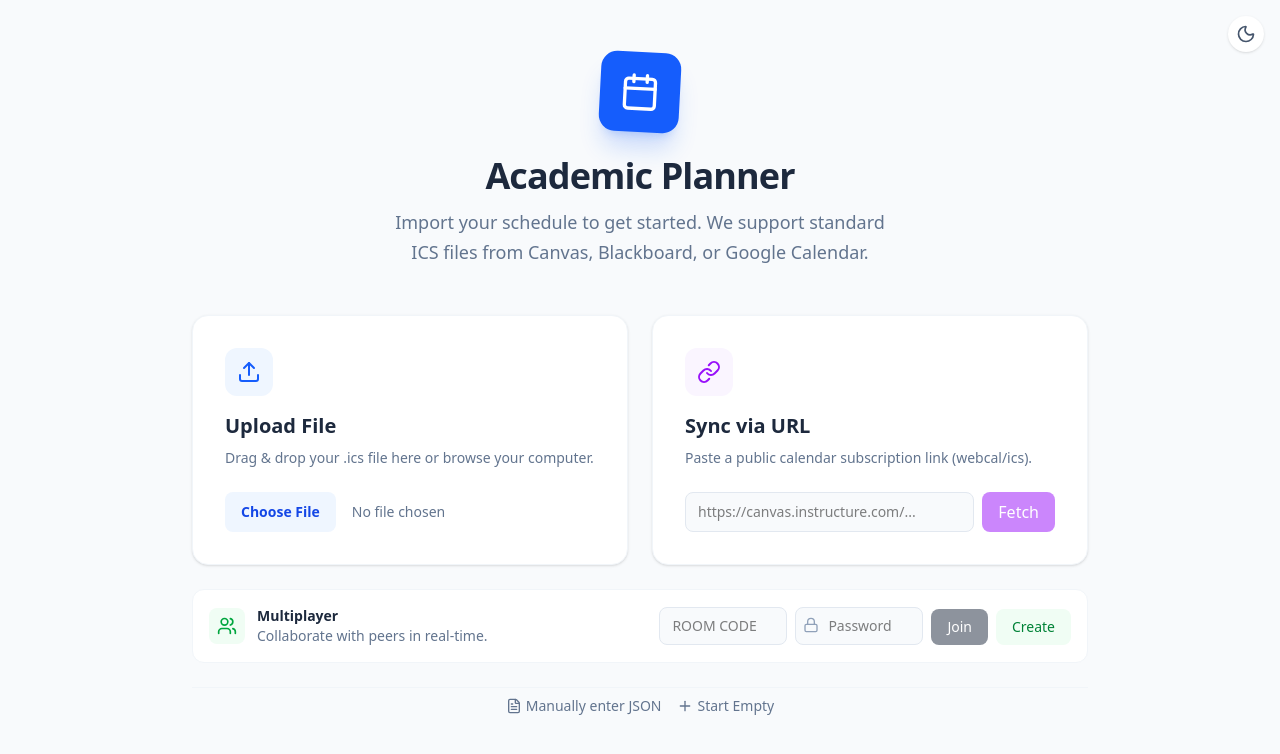
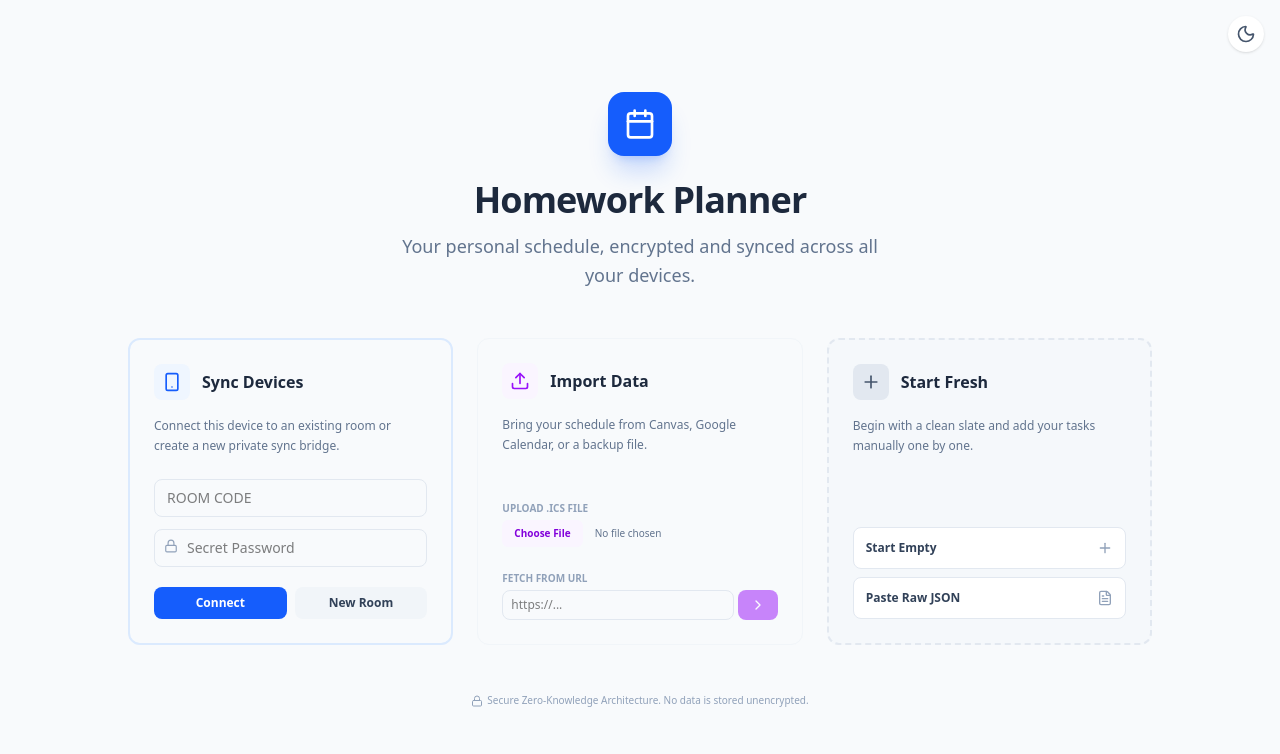
Before and after one commit to Adan-Garcia/Homework-Planner, a React (Vite) app: page / in a window 1280 px wide. Shown: the top 754 px of the page. Built offline with nearby package versions, Linux system fonts and the light colour scheme; no server answers.

Commit message:
fic ical links and darkmode

```diff
--- a/src/components/features/onboarding/SetupScreen.jsx
+++ b/src/components/features/onboarding/SetupScreen.jsx
@@ -9,31 +9,23 @@ import {
   AlertCircle,
   Sun,
   Moon,
-  Users,
+  Smartphone,
   Lock,
+  ChevronRight,
 } from "lucide-react";
-import Modal from "../../ui/Modal";
 import { useUI } from "../../../context/PlannerContext";
 import { useData } from "../../../context/DataContext";
 import { useAuth } from "../../../context/AuthContext";
+import Card from "../../ui/Card";
 
 const SetupScreen = () => {
-  const {
-    processICSContent,
-    setEvents,
-
-  } = useData();
-
-
+  const { processICSContent, setEvents } = useData();
   const { setRoomId, setRoomPassword, authError } = useAuth();
-
-  const { darkMode, setDarkMode, setView, openModal, closeModal, modals } =
-    useUI();
+  const { darkMode, setDarkMode, setView, openModal } = useUI();
 
   const [urlInput, setUrlInput] = useState("");
   const [isLoading, setIsLoading] = useState(false);
   const [error, setError] = useState("");
-
   const [roomInput, setRoomInput] = useState("");
   const [passwordInput, setPasswordInput] = useState("");
 
@@ -54,56 +46,85 @@ const SetupScreen = () => {
     if (!urlInput) return;
     setIsLoading(true);
     setError("");
+
     try {
-      const proxyUrl = `https://api.allorigins.win/raw?url=${encodeURIComponent(
-        urlInput,
-      )}`;
-      const response = await fetch(proxyUrl);
-      if (!response.ok) throw new Error("Network error");
-      const text = await response.text();
+      let text;
+
+      // Strategy: Try robust proxy first, fallback to legacy if needed
+      try {
+        // Primary: corsproxy.io
+        // It handles redirects and tokens much better than allorigins
+        const response = await fetch(`https://corsproxy.io/?${encodeURIComponent(urlInput)}`);
+        if (!response.ok) throw new Error("Primary proxy refused");
+        text = await response.text();
+      } catch (err) {
+        console.warn("Primary proxy failed, attempting fallback...", err);
+
+        // Fallback: allorigins.win
+        const response = await fetch(`https://api.allorigins.win/raw?url=${encodeURIComponent(urlInput)}`);
+        if (!response.ok) throw new Error("All proxies failed");
+        text = await response.text();
+      }
+
+      // Validate that we actually got ICS content (basic check)
+      if (!text.includes("BEGIN:VCALENDAR")) {
+        throw new Error("The URL returned data, but it doesn't look like a calendar file.");
+      }
+
       const result = processICSContent(text);
-      if (result.success) setView("planner");
-      else setError(result.error);
+      if (result.success) {
+        setView("planner");
+      } else {
+        setError(result.error);
+      }
+
     } catch (err) {
-      setError("Failed to fetch URL. CORS or network issue.");
+      console.error(err);
+      setError("Unable to access this calendar. Please download the .ics file manually and upload it instead.");
     } finally {
       setIsLoading(false);
     }
   };
 
-  const handleJoinRoom = (e) => {
+  const handleConnect = (e) => {
     e.preventDefault();
-    if (!roomInput.trim()) return;
+    if (!roomInput.trim() || !passwordInput.trim()) {
+      setError("Room Code and Password are required to sync.");
+      return;
+    }
     setRoomPassword(passwordInput);
     setRoomId(roomInput.toUpperCase());
     setView("planner");
   };
 
-  const handleCreateRoom = (e) => {
+  const handleCreateNew = (e) => {
     e.preventDefault();
-    // FIX: Use the input name if provided, otherwise generate random
-    const newCode = roomInput.trim()
-      ? roomInput.trim().toUpperCase()
-      : Math.random().toString(36).substring(7).toUpperCase();
-
+    if (!passwordInput.trim()) {
+      setError("Please set a password for your new sync room.");
+      return;
+    }
+    const newCode = roomInput.trim() || Math.random().toString(36).substring(7).toUpperCase();
     setRoomPassword(passwordInput);
-    setRoomId(newCode);
+    setRoomId(newCode.toUpperCase());
     setView("planner");
   };
 
-  const openJsonManual = () => {
-    /* ... */
-  };
   const startEmpty = () => {
     setEvents([]);
     setView("planner");
   };
 
   return (
-    <div className="min-h-screen bg-slate-50 dark:bg-slate-900 flex flex-col items-center justify-center p-4 transition-colors duration-200">
-      <div className="absolute top-4 right-4">
+    // FIXED: Changed min-h-screen to h-screen and added overflow-y-auto
+    // This forces the scrollbar to appear on this element specifically
+    <div className="h-screen w-full overflow-y-auto bg-slate-50 dark:bg-slate-900 transition-colors duration-200">
+
+      {/* Container ensures content is centered but allows scrolling if it overflows */}
+      <div className="min-h-full flex flex-col items-center justify-center p-4 py-12 relative">
+
+        <div className="absolute top-4 right-4 z-10">
           <button
-          onClick={() => setDarkMode(!darkMode)}
+            onClick={() => setDarkMode(prev => !prev)} // Use functional update
             className="p-2 rounded-full bg-white dark:bg-slate-800 shadow-sm hover:shadow-md transition-all text-slate-600 dark:text-slate-300"
           >
             {darkMode ? (
@@ -114,158 +135,160 @@ const SetupScreen = () => {
           </button>
         </div>
 
-      <div className="max-w-4xl w-full">
-        <div className="text-center mb-12">
-          <div className="bg-blue-600 w-20 h-20 rounded-2xl flex items-center justify-center mx-auto mb-6 shadow-xl shadow-blue-600/20 transform rotate-3">
-            <CalendarIcon className="w-10 h-10 text-white" />
+        {/* 'my-auto' helps center vertically when possible, but flows naturally when scrolling */}
+        <div className="max-w-5xl w-full my-auto">
+          <header className="text-center mb-12">
+            <div className="bg-blue-600 w-16 h-16 rounded-2xl flex items-center justify-center mx-auto mb-6 shadow-xl shadow-blue-600/20">
+              <CalendarIcon className="w-8 h-8 text-white" />
             </div>
             <h1 className="text-4xl font-bold text-slate-800 dark:text-white mb-3 tracking-tight">
-            Academic Planner
+              Homework Planner
             </h1>
             <p className="text-slate-500 dark:text-slate-400 text-lg max-w-lg mx-auto leading-relaxed">
-            Import your schedule to get started. We support standard ICS files
-            from Canvas, Blackboard, or Google Calendar.
+              Your personal schedule, encrypted and synced across all your devices.
             </p>
+          </header>
+
+          {(error || authError) && (
+            <div className="mb-8 bg-red-50 dark:bg-red-900/20 text-red-700 dark:text-red-400 p-4 rounded-xl flex items-center gap-3 border border-red-200 dark:border-red-800 animate-in fade-in slide-in-from-top-2">
+              <AlertCircle className="w-5 h-5 shrink-0" />
+              <p className="text-sm font-medium">{error || authError}</p>
             </div>
+          )}
 
-        <div className="grid md:grid-cols-2 gap-6 mb-8">
-          <div className="bg-white dark:bg-slate-800 p-8 rounded-2xl shadow-sm border border-slate-100 dark:border-slate-700 hover:border-blue-200 dark:hover:border-blue-900 transition-all group">
-            <div className="w-12 h-12 bg-blue-50 dark:bg-blue-900/30 rounded-xl flex items-center justify-center mb-4 group-hover:scale-110 transition-transform">
-              <Upload className="w-6 h-6 text-blue-600 dark:text-blue-400" />
+          <div className="grid md:grid-cols-3 gap-6">
+            {/* Path 1: Syncing */}
+            <Card className="p-6 flex flex-col h-full border-2 border-blue-100 dark:border-blue-900/30">
+              <div className="flex items-center gap-3 mb-4">
+                <div className="p-2 bg-blue-50 dark:bg-blue-900/30 rounded-lg text-blue-600 dark:text-blue-400">
+                  <Smartphone className="w-5 h-5" />
                 </div>
-            <h3 className="text-xl font-semibold text-slate-800 dark:text-white mb-2">
-              Upload File
-            </h3>
-            <p className="text-slate-500 dark:text-slate-400 text-sm mb-6">
-              Drag & drop your .ics file here or browse your computer.
+                <h3 className="font-bold text-slate-800 dark:text-white">Sync Devices</h3>
+              </div>
+              <p className="text-xs text-slate-500 dark:text-slate-400 mb-6 leading-relaxed">
+                Connect this device to an existing room or create a new private sync bridge.
               </p>
-            <label className="block w-full">
-              <span className="sr-only">Choose file</span>
-              <input
-                type="file"
-                accept=".ics"
-                onChange={handleFileUpload}
-                className="block w-full text-sm text-slate-500 file:mr-4 file:py-2.5 file:px-4 file:rounded-lg file:border-0 file:text-sm file:font-semibold file:bg-blue-50 file:text-blue-700 hover:file:bg-blue-100 dark:file:bg-blue-900/30 dark:file:text-blue-400 transition-all cursor-pointer"
-              />
-            </label>
-          </div>
 
-          <div className="bg-white dark:bg-slate-800 p-8 rounded-2xl shadow-sm border border-slate-100 dark:border-slate-700 hover:border-purple-200 dark:hover:border-purple-900 transition-all group">
-            <div className="w-12 h-12 bg-purple-50 dark:bg-purple-900/30 rounded-xl flex items-center justify-center mb-4 group-hover:scale-110 transition-transform">
-              <LinkIcon className="w-6 h-6 text-purple-600 dark:text-purple-400" />
-            </div>
-            <h3 className="text-xl font-semibold text-slate-800 dark:text-white mb-2">
-              Sync via URL
-            </h3>
-            <p className="text-slate-500 dark:text-slate-400 text-sm mb-6">
-              Paste a public calendar subscription link (webcal/ics).
-            </p>
-            <div className="flex gap-2">
-              <input
-                type="text"
-                placeholder="https://canvas.instructure.com/..."
-                value={urlInput}
-                onChange={(e) => setUrlInput(e.target.value)}
-                className="flex-1 bg-slate-50 dark:bg-slate-900 border border-slate-200 dark:border-slate-700 rounded-lg px-3 py-2 text-sm outline-none focus:ring-2 focus:ring-purple-500 dark:text-white transition-all"
-              />
-              <button
-                onClick={handleUrlFetch}
-                disabled={isLoading || !urlInput}
-                className="bg-purple-600 text-white px-4 py-2 rounded-lg hover:bg-purple-700 disabled:opacity-50 font-medium flex items-center justify-center transition-colors"
-              >
-                {isLoading ? (
-                  <Loader2 className="w-4 h-4 animate-spin" />
-                ) : (
-                  "Fetch"
-                )}
-              </button>
-            </div>
-          </div>
-
-          <div className="md:col-span-2 bg-white dark:bg-slate-800 p-4 rounded-xl border border-slate-100 dark:border-slate-700 flex flex-col md:flex-row items-center justify-between gap-4">
-            <div className="flex items-center gap-3">
-              <div className="p-2 bg-green-50 dark:bg-green-900/30 rounded-lg">
-                <Users className="w-5 h-5 text-green-600 dark:text-green-400" />
-              </div>
-              <div className="text-sm">
-                <span className="font-semibold text-slate-800 dark:text-white block">
-                  Multiplayer
-                </span>
-                <span className="text-slate-500 dark:text-slate-400">
-                  Collaborate with peers in real-time.
-                </span>
-              </div>
-            </div>
-            <form className="flex flex-col md:flex-row gap-2 w-full md:w-auto items-end">
+              <form className="space-y-3 mt-auto">
                 <input
                   type="text"
                   placeholder="ROOM CODE"
                   value={roomInput}
                   onChange={(e) => setRoomInput(e.target.value.toUpperCase())}
-                className="w-full md:w-32 px-3 py-2 text-sm border border-slate-200 dark:border-slate-700 rounded-lg bg-slate-50 dark:bg-slate-900 dark:text-white uppercase outline-none focus:border-green-500"
+                  className="w-full px-3 py-2 text-sm border border-slate-200 dark:border-slate-700 rounded-lg bg-slate-50 dark:bg-slate-900 dark:text-white uppercase outline-none focus:ring-2 focus:ring-blue-500/20"
                 />
-
-              <div className="relative w-full md:w-32">
+                <div className="relative">
                   <input
                     type="password"
-                  autoComplete="current-password"
-                  placeholder="Password"
+                    placeholder="Secret Password"
                     value={passwordInput}
                     onChange={(e) => setPasswordInput(e.target.value)}
-                  className="w-full px-3 py-2 pl-8 text-sm border border-slate-200 dark:border-slate-700 rounded-lg bg-slate-50 dark:bg-slate-900 dark:text-white outline-none focus:border-green-500"
+                    className="w-full px-3 py-2 pl-8 text-sm border border-slate-200 dark:border-slate-700 rounded-lg bg-slate-50 dark:bg-slate-900 dark:text-white outline-none focus:ring-2 focus:ring-blue-500/20"
                   />
-                <Lock className="w-4 h-4 text-slate-400 absolute left-2 top-2.5" />
+                  <Lock className="w-3.5 h-3.5 text-slate-400 absolute left-2.5 top-2.5" />
                 </div>
-
-              <div className="flex gap-2">
+                <div className="grid grid-cols-2 gap-2 pt-2">
                   <button
                     type="submit"
-                  onClick={handleJoinRoom}
-                  disabled={!roomInput}
-                  className="px-4 py-2 text-sm font-medium text-white bg-slate-800 dark:bg-slate-700 rounded-lg hover:bg-slate-900 dark:hover:bg-slate-600 disabled:opacity-50"
+                    onClick={handleConnect}
+                    className="bg-blue-600 text-white py-2 rounded-lg text-xs font-bold hover:bg-blue-700 transition-colors"
                   >
-                  Join
+                    Connect
                   </button>
                   <button
                     type="submit"
-                  onClick={handleCreateRoom}
-                  className="px-4 py-2 text-sm font-medium text-green-700 bg-green-50 dark:text-green-400 dark:bg-green-900/20 rounded-lg hover:bg-green-100 dark:hover:bg-green-900/40"
+                    onClick={handleCreateNew}
+                    className="bg-slate-100 dark:bg-slate-800 text-slate-700 dark:text-slate-200 py-2 rounded-lg text-xs font-bold hover:bg-slate-200 dark:hover:bg-slate-700 transition-colors"
                   >
-                  Create
+                    New Room
                   </button>
                 </div>
               </form>
+            </Card>
+
+            {/* Path 2: Importing */}
+            <Card className="p-6 flex flex-col h-full">
+              <div className="flex items-center gap-3 mb-4">
+                <div className="p-2 bg-purple-50 dark:bg-purple-900/30 rounded-lg text-purple-600 dark:text-purple-400">
+                  <Upload className="w-5 h-5" />
                 </div>
-          {(error || authError) && (
-            <div className="bg-red-50 dark:bg-red-900/20 text-red-700 dark:text-red-400 p-4 rounded-xl flex items-center gap-3 border border-red-200">
-              <AlertCircle className="w-5 h-5 shrink-0" />
-              <p className="text-sm">{error || authError}</p>
+                <h3 className="font-bold text-slate-800 dark:text-white">Import Data</h3>
               </div>
-          )}
-          <div className="md:col-span-2 flex justify-center pt-2 border-t border-slate-100 dark:border-slate-700">
-            <div className="flex gap-4">
+              <p className="text-xs text-slate-500 dark:text-slate-400 mb-6 leading-relaxed">
+                Bring your schedule from Canvas, Google Calendar, or a backup file.
+              </p>
+
+              <div className="space-y-4 mt-auto">
+                <label className="block w-full">
+                  <span className="text-[10px] font-bold uppercase text-slate-400 mb-1 block">Upload .ics file</span>
+                  <input
+                    type="file"
+                    accept=".ics"
+                    onChange={handleFileUpload}
+                    className="block w-full text-[10px] text-slate-500 file:mr-3 file:py-1.5 file:px-3 file:rounded-md file:border-0 file:text-[10px] file:font-bold file:bg-purple-50 file:text-purple-700 hover:file:bg-purple-100 dark:file:bg-purple-900/30 dark:file:text-purple-400 cursor-pointer"
+                  />
+                </label>
+
+                <div className="pt-2">
+                  <span className="text-[10px] font-bold uppercase text-slate-400 mb-1 block">Fetch from URL</span>
+                  <div className="flex gap-1">
+                    <input
+                      type="text"
+                      placeholder="https://..."
+                      value={urlInput}
+                      onChange={(e) => setUrlInput(e.target.value)}
+                      className="flex-1 bg-slate-50 dark:bg-slate-900 border border-slate-200 dark:border-slate-700 rounded-lg px-2 py-1.5 text-xs outline-none focus:ring-2 focus:ring-purple-500/20 dark:text-white"
+                    />
                     <button
-                onClick={openJsonManual}
-                className="text-sm text-slate-500 hover:text-blue-600 flex items-center gap-1"
+                      onClick={handleUrlFetch}
+                      disabled={isLoading || !urlInput}
+                      className="bg-purple-600 text-white px-3 py-1.5 rounded-lg hover:bg-purple-700 disabled:opacity-50 transition-colors"
                     >
-                <FileText className="w-4 h-4" /> Manually enter JSON
-              </button>
-              <button
-                onClick={startEmpty}
-                className="text-sm text-slate-500 hover:text-blue-600 flex items-center gap-1"
-              >
-                <Plus className="w-4 h-4" /> Start Empty
+                      {isLoading ? <Loader2 className="w-3.5 h-3.5 animate-spin" /> : <ChevronRight className="w-4 h-4" />}
                     </button>
                   </div>
                 </div>
               </div>
+            </Card>
 
-        {error && (
-          <div className="bg-red-50 dark:bg-red-900/20 text-red-700 dark:text-red-400 p-4 rounded-xl flex items-center gap-3 border border-red-200">
-            <AlertCircle className="w-5 h-5 shrink-0" />
-            <p className="text-sm">{error}</p>
+            {/* Path 3: Starting Fresh */}
+            <Card className="p-6 flex flex-col h-full bg-slate-100/50 dark:bg-slate-800/20 border-dashed border-2 border-slate-200 dark:border-slate-700">
+              <div className="flex items-center gap-3 mb-4">
+                <div className="p-2 bg-slate-200 dark:bg-slate-700 rounded-lg text-slate-600 dark:text-slate-400">
+                  <Plus className="w-5 h-5" />
                 </div>
-        )}
+                <h3 className="font-bold text-slate-800 dark:text-white">Start Fresh</h3>
+              </div>
+              <p className="text-xs text-slate-500 dark:text-slate-400 mb-6 leading-relaxed">
+                Begin with a clean slate and add your tasks manually one by one.
+              </p>
+
+              <div className="space-y-2 mt-auto">
+                <button
+                  onClick={startEmpty}
+                  className="w-full flex items-center justify-between p-3 rounded-lg bg-white dark:bg-slate-800 border border-slate-200 dark:border-slate-700 hover:border-blue-500 dark:hover:border-blue-500 transition-all group"
+                >
+                  <span className="text-xs font-bold text-slate-700 dark:text-slate-200">Start Empty</span>
+                  <Plus className="w-4 h-4 text-slate-400 group-hover:text-blue-500" />
+                </button>
+
+                <button
+                  onClick={() => openModal("jsonEdit")}
+                  className="w-full flex items-center justify-between p-3 rounded-lg bg-white dark:bg-slate-800 border border-slate-200 dark:border-slate-700 hover:border-blue-500 dark:hover:border-blue-500 transition-all group"
+                >
+                  <span className="text-xs font-bold text-slate-700 dark:text-slate-200">Paste Raw JSON</span>
+                  <FileText className="w-4 h-4 text-slate-400 group-hover:text-blue-500" />
+                </button>
+              </div>
+            </Card>
+          </div>
+
+          <footer className="mt-12 text-center">
+            <p className="text-[10px] text-slate-400 flex items-center justify-center gap-1">
+              <Lock className="w-3 h-3" /> Secure Zero-Knowledge Architecture. No data is stored unencrypted.
+            </p>
+          </footer>
+        </div>
       </div>
     </div>
   );
--- a/src/index.css
+++ b/src/index.css
@@ -22,7 +22,7 @@
     display: none;
   }
 }
-
+@custom-variant dark (&:where(.dark, .dark *));
 @layer components {
   /* Layout */
   .layout-card-open {
```
Also changed, not shown: src/components/layout/MainLayout.jsx (+4 -3 lines). Lines whose indentation alone changed are shown as unchanged.
